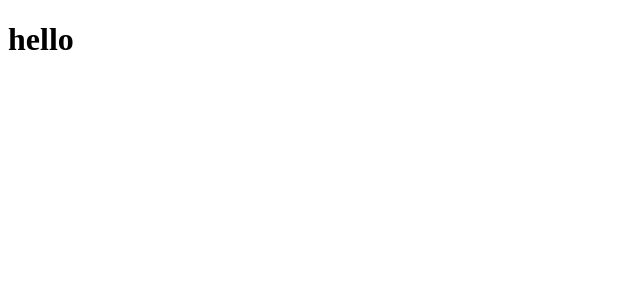
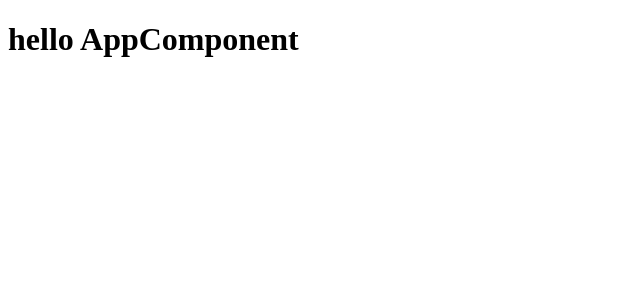
Before and after one commit to davidzeev/BankShtraus, an Angular app: page / in a window 1280 px wide. Shown: the top 300 px of the page, without its empty margins (0-640 px from the left). Built offline with nearby package versions, Linux system fonts and the light colour scheme.

Commit message:
firstFiles

```diff
--- a/src/app/app.component.html
+++ b/src/app/app.component.html
@@ -1,2 +1,2 @@
-<h1> hello </h1>
+<h1> hello AppComponent </h1>
 <router-outlet></router-outlet>
```
